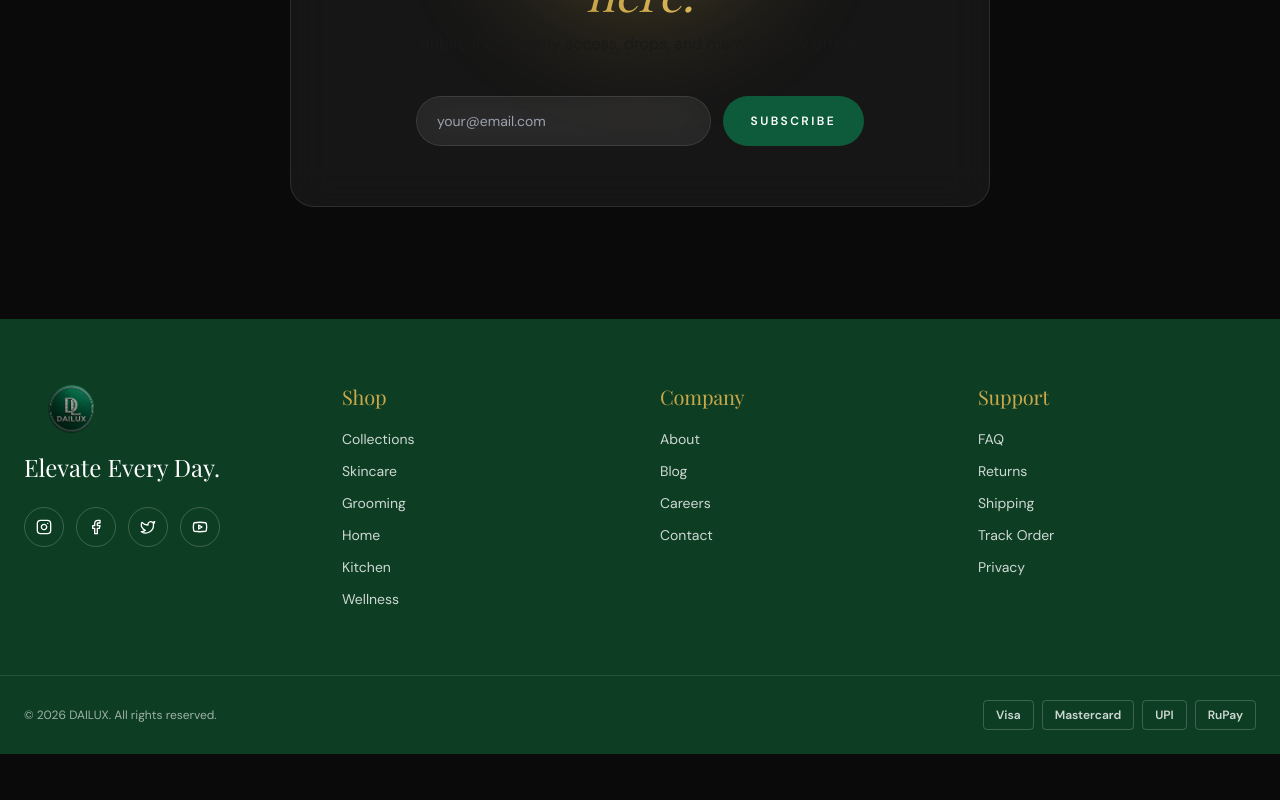
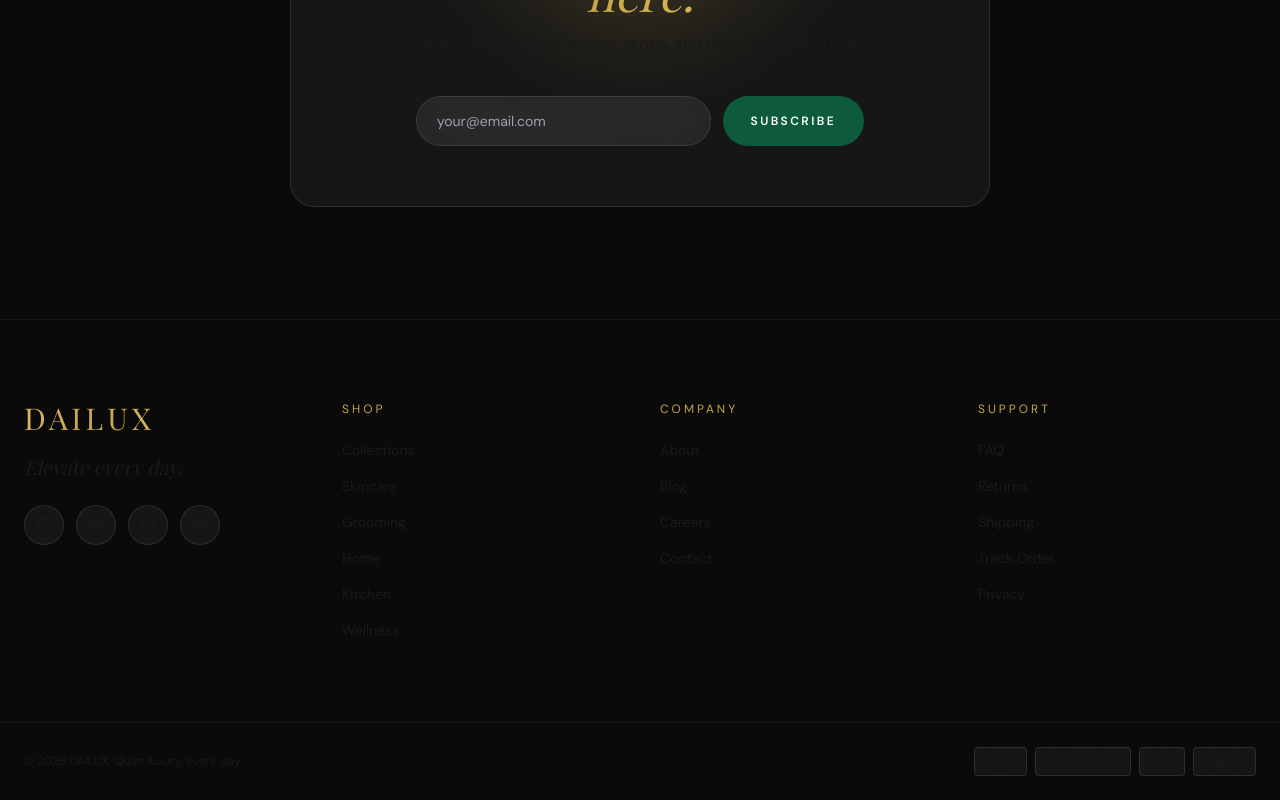
Before and after one commit to rahulkonkala04/remix-of-visual-landing-page-website-template-ce93e0d9, a React (Vite) app: page / in a window 1280 px wide. Shown: the part 5971-6771 px from the top of the page. Before the commit the page ends 6725 px from the top, so only its background shows below. Built offline with nearby package versions, Linux system fonts and the light colour scheme; the HTML template or start-up script is replaced by a standard one; a web font is replaced by a local one.

Commit message:
Changes
Co-authored-by: rahulkonkala04 <283583479+rahulkonkala04@users.noreply.github.com>

```diff
--- a/src/components/Footer.tsx
+++ b/src/components/Footer.tsx
@@ -8,40 +8,38 @@ const cols = [
 
 export default function Footer() {
   return (
-    <footer className="text-white" style={{ background: "#0D3D22" }}>
-      <div className="max-w-7xl mx-auto px-6 py-16 grid grid-cols-1 md:grid-cols-4 gap-10">
-        <div>
-          <img src="/dailux_logo.png" alt="DAILUX" className="h-[52px] w-auto" />
-          <p className="font-serif-d text-2xl mt-4">Elevate Every Day.</p>
+    <footer className="border-t border-white/5 bg-[var(--graphite)]">
+      <div className="max-w-7xl mx-auto px-6 py-20 grid grid-cols-2 md:grid-cols-4 gap-10">
+        <div className="col-span-2 md:col-span-1">
+          <a href="#home" className="font-serif-d text-3xl text-shimmer" style={{ letterSpacing: "4px" }}>DAILUX</a>
+          <p className="font-serif-d italic text-xl text-[var(--off-white)]/70 mt-4">Elevate every day.</p>
           <div className="flex gap-3 mt-6">
             {[Instagram, Facebook, Twitter, Youtube].map((Icon, i) => (
-              <a key={i} href="#" className="h-10 w-10 flex items-center justify-center rounded-full border border-white/20 hover:text-[#C9A84C] hover:border-[#C9A84C] transition-colors">
-                <Icon size={16} />
+              <a key={i} href="#" className="h-10 w-10 flex items-center justify-center rounded-full glass hover:text-[var(--gold)] hover:border-[var(--gold)] transition-colors text-[var(--off-white)]/70">
+                <Icon size={15} />
               </a>
             ))}
           </div>
         </div>
         {cols.map((c) => (
           <div key={c.title}>
-            <h4 className="font-serif-d text-xl mb-4 text-[#C9A84C]">{c.title}</h4>
-            <ul className="space-y-2">
+            <h4 className="font-sans-d text-[12px] tracking-[0.25em] uppercase text-[var(--gold)] mb-5">{c.title}</h4>
+            <ul className="space-y-3">
               {c.links.map((l) => (
                 <li key={l}>
-                  <a href="#" className="inline-block font-sans-d text-sm text-white/80 hover:text-[#C9A84C] hover:translate-x-1 transition-all duration-200">
-                    {l}
-                  </a>
+                  <a href="#" className="font-sans-d text-sm text-[var(--off-white)]/65 hover:text-[var(--gold)] transition-colors">{l}</a>
                 </li>
               ))}
             </ul>
           </div>
         ))}
       </div>
-      <div className="border-t border-white/10">
+      <div className="border-t border-white/5">
         <div className="max-w-7xl mx-auto px-6 py-6 flex flex-col md:flex-row items-center justify-between gap-4">
-          <p className="font-sans-d text-xs text-white/60">© {new Date().getFullYear()} DAILUX. All rights reserved.</p>
+          <p className="font-sans-d text-xs text-[var(--off-white)]/45">© {new Date().getFullYear()} DAILUX. Quiet luxury, every day.</p>
           <div className="flex gap-2">
             {["Visa", "Mastercard", "UPI", "RuPay"].map((p) => (
-              <span key={p} className="text-xs font-sans-d font-semibold px-3 py-1.5 rounded border border-white/20 text-white/80">{p}</span>
+              <span key={p} className="text-[10px] tracking-[0.15em] font-sans-d font-semibold px-3 py-1.5 rounded glass text-[var(--off-white)]/65">{p}</span>
             ))}
           </div>
         </div>
```
